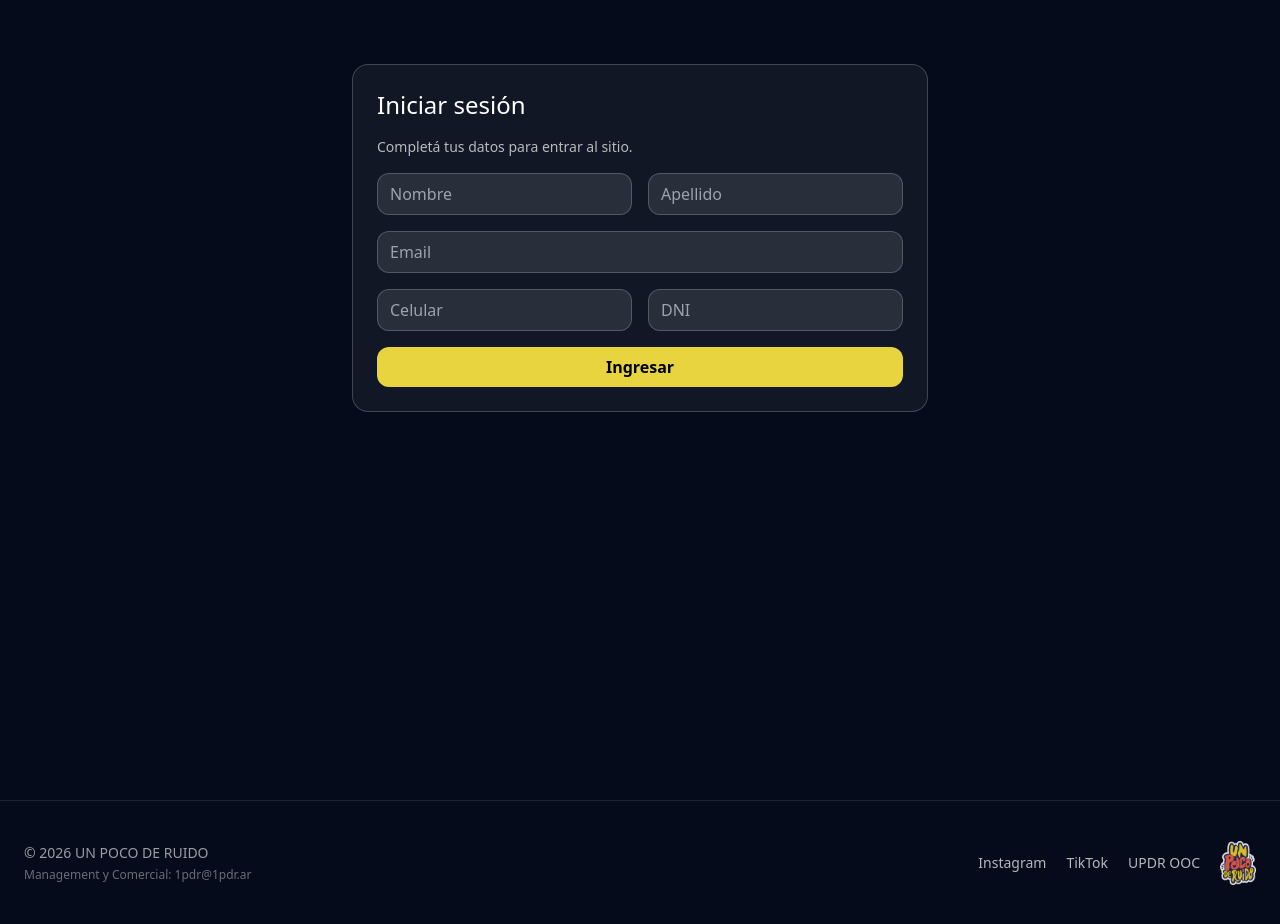
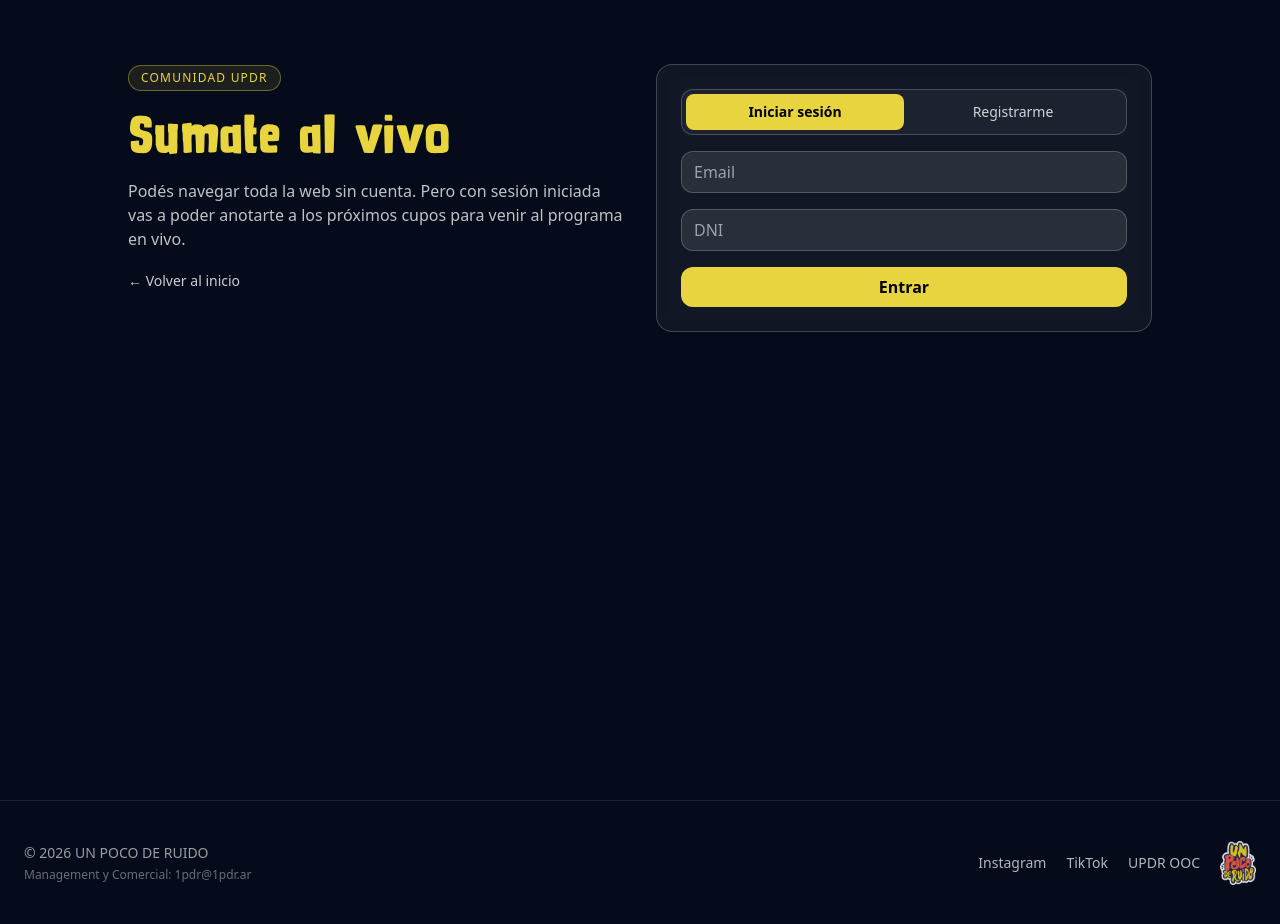
Before and after one commit to leandrofrancov48-alt/WEB-UPDR, a Next.js app: page /login in a window 1280 px wide. Built offline with nearby package versions, Linux system fonts and the light colour scheme.

Commit message:
feat(auth-ux): login/registro atractivo y sitio publico

```diff
--- a/app/api/login/route.ts
+++ b/app/api/login/route.ts
@@ -2,9 +2,13 @@ import { NextResponse } from "next/server";
 import { appendUserToSheet } from "@/lib/sheets";
 import { encodeSession, SESSION_COOKIE, type SessionUser } from "@/lib/session";
 
+type Payload = Partial<SessionUser> & { mode?: "login" | "register" };
+
 export async function POST(req: Request) {
   try {
-    const body = (await req.json()) as Partial<SessionUser>;
+    const body = (await req.json()) as Payload;
+    const mode = body.mode === "register" ? "register" : "login";
+
     const user: SessionUser = {
       email: (body.email ?? "").trim().toLowerCase(),
       nombre: (body.nombre ?? "").trim(),
@@ -13,11 +17,17 @@ export async function POST(req: Request) {
       dni: (body.dni ?? "").trim(),
     };
 
-    if (!user.email || !user.nombre || !user.apellido || !user.celular || !user.dni) {
-      return NextResponse.json({ error: "Completá todos los campos" }, { status: 400 });
+    if (!user.email || !user.dni) {
+      return NextResponse.json({ error: "Ingresá email y DNI" }, { status: 400 });
     }
 
-    await appendUserToSheet(user);
+    if (mode === "register" && (!user.nombre || !user.apellido || !user.celular)) {
+      return NextResponse.json({ error: "Para registrarte completá todos los campos" }, { status: 400 });
+    }
+
+    if (mode === "register") {
+      await appendUserToSheet(user);
+    }
 
     const res = NextResponse.json({ ok: true });
     res.cookies.set(SESSION_COOKIE, encodeSession(user), {
@@ -30,6 +40,6 @@ export async function POST(req: Request) {
 
     return res;
   } catch {
-    return NextResponse.json({ error: "No se pudo iniciar sesión" }, { status: 500 });
+    return NextResponse.json({ error: "No se pudo continuar" }, { status: 500 });
   }
 }
--- a/app/login/page.tsx
+++ b/app/login/page.tsx
@@ -1,10 +1,14 @@
 "use client";
 
 import { FormEvent, useState } from "react";
+import Link from "next/link";
 import { useRouter } from "next/navigation";
+
+type Mode = "login" | "register";
 
 export default function LoginPage() {
   const router = useRouter();
+  const [mode, setMode] = useState<Mode>("login");
   const [error, setError] = useState("");
   const [loading, setLoading] = useState(false);
 
@@ -15,6 +19,7 @@ export default function LoginPage() {
 
     const form = new FormData(e.currentTarget);
     const payload = {
+      mode,
       email: String(form.get("email") ?? ""),
       nombre: String(form.get("nombre") ?? ""),
       apellido: String(form.get("apellido") ?? ""),
@@ -32,7 +37,7 @@ export default function LoginPage() {
 
     if (!res.ok) {
       const data = await res.json().catch(() => ({}));
-      setError(data.error ?? "Error al iniciar sesión");
+      setError(data.error ?? "Error al continuar");
       return;
     }
 
@@ -41,29 +46,43 @@ export default function LoginPage() {
   }
 
   return (
-    <div className="min-h-screen bg-[#050b1a] text-white px-6 py-16">
-      <form onSubmit={onSubmit} className="mx-auto w-full max-w-xl rounded-2xl border border-white/20 bg-white/5 p-6 space-y-4">
-        <h1 className="text-2xl">Iniciar sesión</h1>
-        <p className="text-sm text-white/70">Completá tus datos para entrar al sitio.</p>
-
-        <div className="grid gap-4 md:grid-cols-2">
-          <input required name="nombre" placeholder="Nombre" className="rounded-xl bg-white/10 border border-white/20 px-3 py-2" />
-          <input required name="apellido" placeholder="Apellido" className="rounded-xl bg-white/10 border border-white/20 px-3 py-2" />
+    <div className="min-h-screen bg-[#050b1a] px-6 py-16 text-white">
+      <div className="mx-auto max-w-5xl grid gap-8 lg:grid-cols-2 items-start">
+        <div className="space-y-5">
+          <p className="inline-flex rounded-full border border-brand-yellow/40 bg-brand-yellow/10 px-3 py-1 text-xs tracking-widest text-brand-yellow">COMUNIDAD UPDR</p>
+          <h1 className="font-yellow text-5xl text-brand-yellow">Sumate al vivo</h1>
+          <p className="text-white/75">Podés navegar toda la web sin cuenta. Pero con sesión iniciada vas a poder anotarte a los próximos cupos para venir al programa en vivo.</p>
+          <Link href="/" className="inline-block text-sm text-white/80 hover:text-brand-yellow transition-colors">← Volver al inicio</Link>
         </div>
 
-        <input required type="email" name="email" placeholder="Email" className="w-full rounded-xl bg-white/10 border border-white/20 px-3 py-2" />
+        <form onSubmit={onSubmit} className="rounded-2xl border border-white/20 bg-white/5 p-6 space-y-4 backdrop-blur">
+          <div className="grid grid-cols-2 rounded-xl border border-white/20 bg-white/5 p-1 text-sm">
+            <button type="button" onClick={() => setMode("login")} className={`rounded-lg py-2 transition ${mode === "login" ? "bg-brand-yellow text-black font-semibold" : "text-white/80"}`}>
+              Iniciar sesión
+            </button>
+            <button type="button" onClick={() => setMode("register")} className={`rounded-lg py-2 transition ${mode === "register" ? "bg-brand-yellow text-black font-semibold" : "text-white/80"}`}>
+              Registrarme
+            </button>
+          </div>
 
-        <div className="grid gap-4 md:grid-cols-2">
-          <input required name="celular" placeholder="Celular" className="rounded-xl bg-white/10 border border-white/20 px-3 py-2" />
-          <input required name="dni" placeholder="DNI" className="rounded-xl bg-white/10 border border-white/20 px-3 py-2" />
-        </div>
+          <input required type="email" name="email" placeholder="Email" className="w-full rounded-xl border border-white/20 bg-white/10 px-3 py-2" />
+          <input required name="dni" placeholder="DNI" className="w-full rounded-xl border border-white/20 bg-white/10 px-3 py-2" />
 
-        {error ? <p className="text-red-300 text-sm">{error}</p> : null}
+          {mode === "register" ? (
+            <div className="grid gap-3">
+              <input required name="nombre" placeholder="Nombre" className="rounded-xl border border-white/20 bg-white/10 px-3 py-2" />
+              <input required name="apellido" placeholder="Apellido" className="rounded-xl border border-white/20 bg-white/10 px-3 py-2" />
+              <input required name="celular" placeholder="Celular" className="rounded-xl border border-white/20 bg-white/10 px-3 py-2" />
+            </div>
+          ) : null}
 
-        <button disabled={loading} className="w-full rounded-xl bg-brand-yellow text-black font-semibold px-4 py-2">
-          {loading ? "Ingresando..." : "Ingresar"}
-        </button>
-      </form>
+          {error ? <p className="text-sm text-red-300">{error}</p> : null}
+
+          <button disabled={loading} className="w-full rounded-xl bg-brand-yellow px-4 py-2 font-semibold text-black">
+            {loading ? "Procesando..." : mode === "register" ? "Crear cuenta" : "Entrar"}
+          </button>
+        </form>
+      </div>
     </div>
   );
 }
--- a/app/page.tsx
+++ b/app/page.tsx
@@ -1,7 +1,9 @@
 import Image from "next/image";
+import Link from "next/link";
 import LandingHeader from "../components/LandingHeader";
 import HeroCover from "../components/HeroCover";
 import VideoCarousel from "../components/VideoCarousel";
+import { getSessionUser } from "@/lib/session";
 
 type YoutubeVideo = {
   id: string;
@@ -93,12 +95,34 @@ async function getLiveVideoId() {
 }
 
 export default async function HomePage() {
-  const [liveVideoId, latestVideos] = await Promise.all([getLiveVideoId(), getLatestVideos()]);
+  const [liveVideoId, latestVideos, sessionUser] = await Promise.all([getLiveVideoId(), getLatestVideos(), getSessionUser()]);
 
   return (
     <div className="bg-[#050b1a]">
       <LandingHeader />
       <HeroCover />
+
+      <section className="section-shell pb-12 md:pb-16">
+        <div className="glass-card p-6 md:p-8 flex flex-col md:flex-row md:items-center md:justify-between gap-4">
+          <div>
+            <p className="text-xs tracking-widest text-brand-yellow">CUPOS PRESENCIALES</p>
+            {sessionUser ? (
+              <>
+                <p className="text-white text-lg mt-1">Hola {sessionUser.nombre || "UPDR"}, ya tenés sesión iniciada.</p>
+                <p className="text-white/70 text-sm mt-1">Cuando habilitemos inscripciones, vas a poder postularte desde tu cuenta.</p>
+              </>
+            ) : (
+              <>
+                <p className="text-white text-lg mt-1">¿Querés venir al programa en vivo?</p>
+                <p className="text-white/70 text-sm mt-1">La web se puede ver sin login, pero te conviene crear cuenta para futuras inscripciones.</p>
+              </>
+            )}
+          </div>
+          <Link href="/login" className="inline-flex items-center justify-center rounded-full bg-brand-yellow px-6 py-3 text-xs font-bold tracking-widest text-black hover:bg-white transition-colors">
+            {sessionUser ? "VER MI SESIÓN" : "INICIAR / REGISTRARME"}
+          </Link>
+        </div>
+      </section>
 
       <section id="en-vivo" className="section-shell pb-16 md:pb-24">
         <div className="glass-card p-6 md:p-10">
--- a/components/LandingHeader.tsx
+++ b/components/LandingHeader.tsx
@@ -29,6 +29,7 @@ export default function LandingHeader() {
           <a href="#bio" className="hover:text-brand-yellow transition-colors [text-shadow:0_0_16px_rgba(232,212,63,0.3)]">Bio</a>
           <a href="#videos" className="hover:text-brand-yellow transition-colors [text-shadow:0_0_16px_rgba(232,212,63,0.3)]">Videos</a>
           <Link href="/galeria" className="hover:text-brand-yellow transition-colors [text-shadow:0_0_16px_rgba(232,212,63,0.3)]">Galería</Link>
+          <Link href="/login" className="rounded-full border border-brand-yellow/40 px-3 py-1 text-brand-yellow hover:bg-brand-yellow hover:text-black transition-colors">Login</Link>
         </nav>
       </div>
 
@@ -51,6 +52,7 @@ export default function LandingHeader() {
             <a href="#bio" className="hover:text-brand-yellow transition-colors">Bio</a>
             <a href="#videos" className="hover:text-brand-yellow transition-colors">Videos</a>
             <Link href="/galeria" className="hover:text-brand-yellow transition-colors">Galería</Link>
+            <Link href="/login" className="rounded-full border border-brand-yellow/40 px-3 py-1 text-brand-yellow hover:bg-brand-yellow hover:text-black transition-colors">Login</Link>
           </nav>
         </div>
       </header>
```
Also changed, not shown: proxy.ts (+5 -16 lines).
